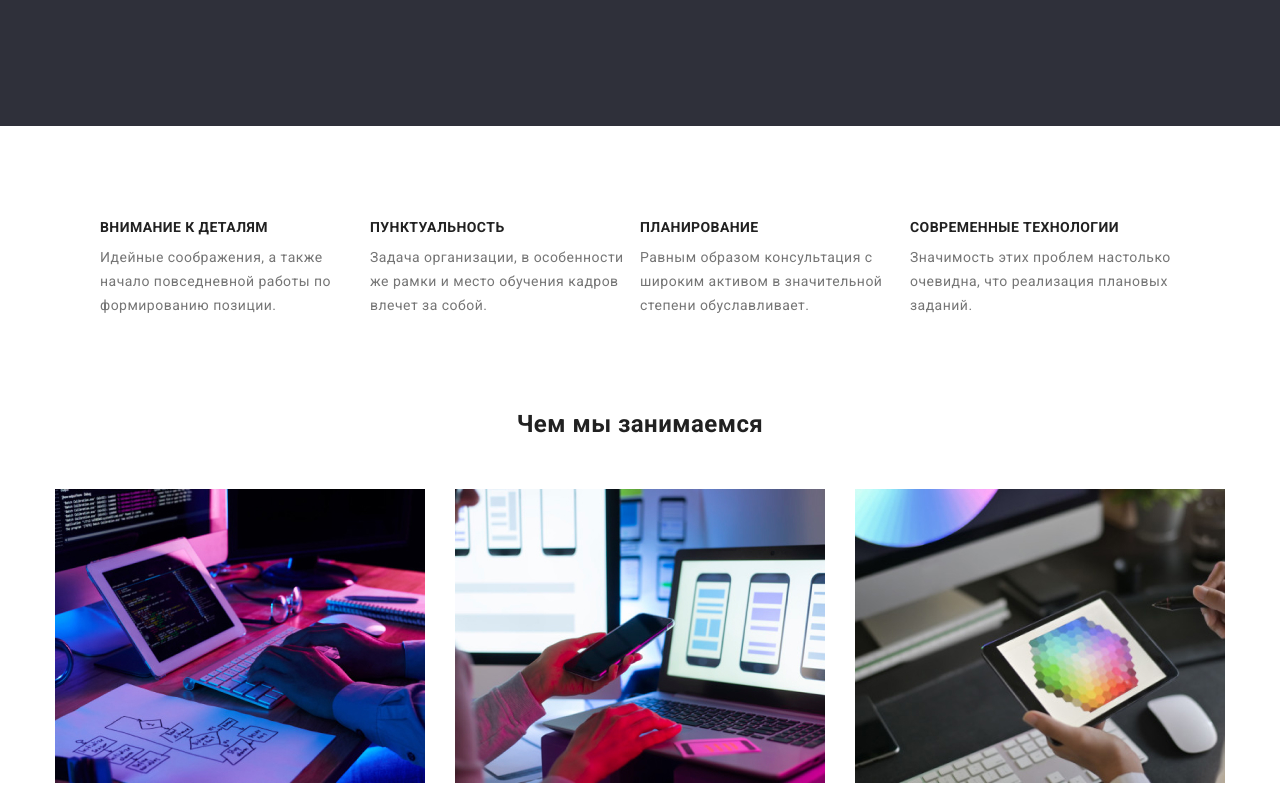
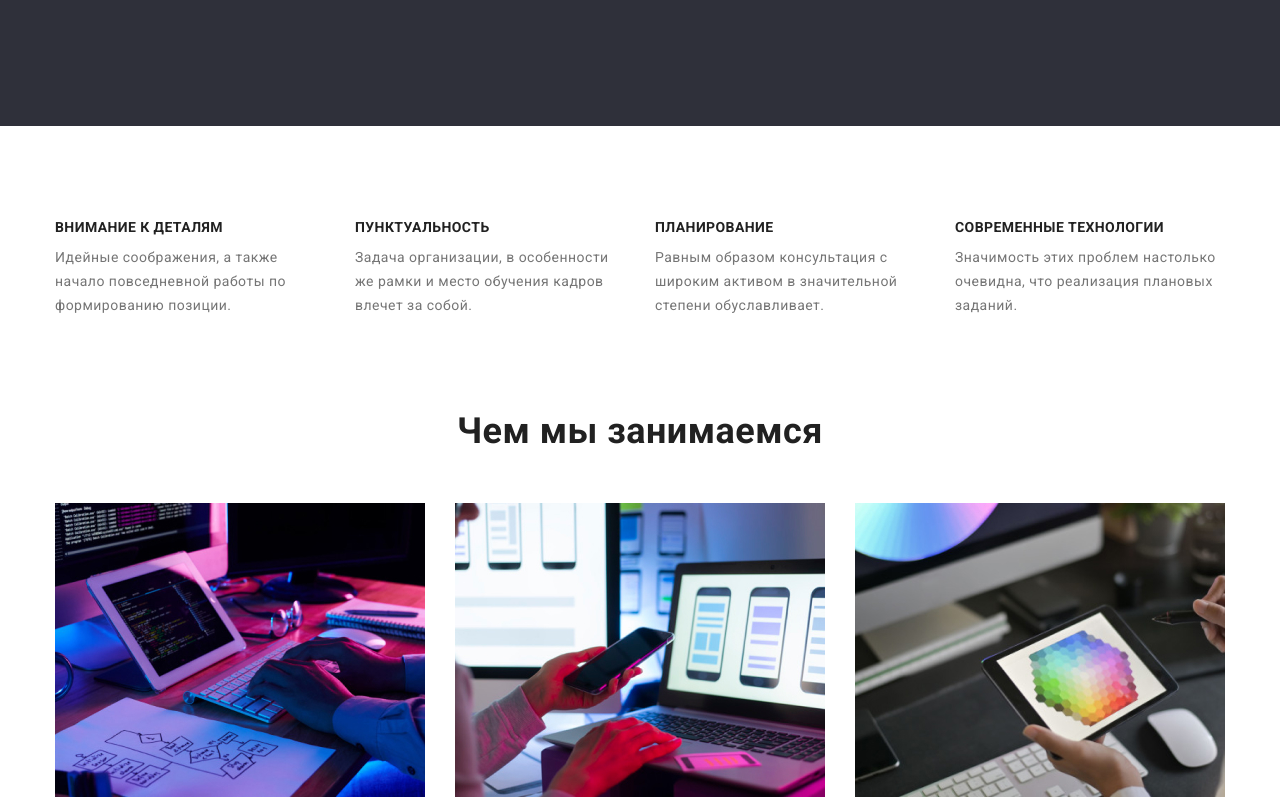
Before and after one commit to dimadimaya/goit-markup-hw-03, a plain HTML site: page index.html in a window 1280 px wide. Shown: the part 560-1360 px from the top of the page. Drawn offline with nearby package versions, Linux system fonts and the light colour scheme.

Commit message:
Правки 3
1 Видалив дів що обєднував дві секції
2 Стилізував заголовок "Чем мы занимаемся"
3 Додав відступи до списку

```diff
--- a/css/style.css
+++ b/css/style.css
@@ -166,6 +166,10 @@ ul {
   margin-top: 30px;
 }
 
+.peculiarities {
+  padding-top: 94px;
+}
+
 .peculiarities-list {
   display: flex;
   justify-content: center;
@@ -182,7 +186,7 @@ ul {
   margin-bottom: 10px;
 }
 
-.peculiarities h2 {
+.peculiarities-task h2 {
   font-weight: 700;
   font-size: 36px;
   line-height: 1.16;
@@ -199,6 +203,10 @@ ul {
   width: 270px;
 }
 
+.peculiarities-list .item + .item {
+  margin-left: 30px;
+}
+
 .peculiarities p {
   font-size: 14px;
   line-height: 1.71;
@@ -208,6 +216,7 @@ ul {
   text-align: center;
 
   padding-top: 94px;
+  padding-bottom: 94px;
 }
 
 .peculiarities-task .item + .item {
--- a/index.html
+++ b/index.html
@@ -50,7 +50,6 @@
         <button type="button" class="main-button">Заказать услугу</button>
       </section>
       <!-- Особенности -->
-      <div class="section">
         <section class="peculiarities">
           <div class="container">
             <ul class="peculiarities-list">
@@ -77,7 +76,6 @@
                 <p>Значимость этих проблем настолько очевидна, что реализация плановых заданий.</p>
               </li>
             </ul>
-          </div>
         </section>
         <section class="peculiarities-task">
           <div class="container">
```
